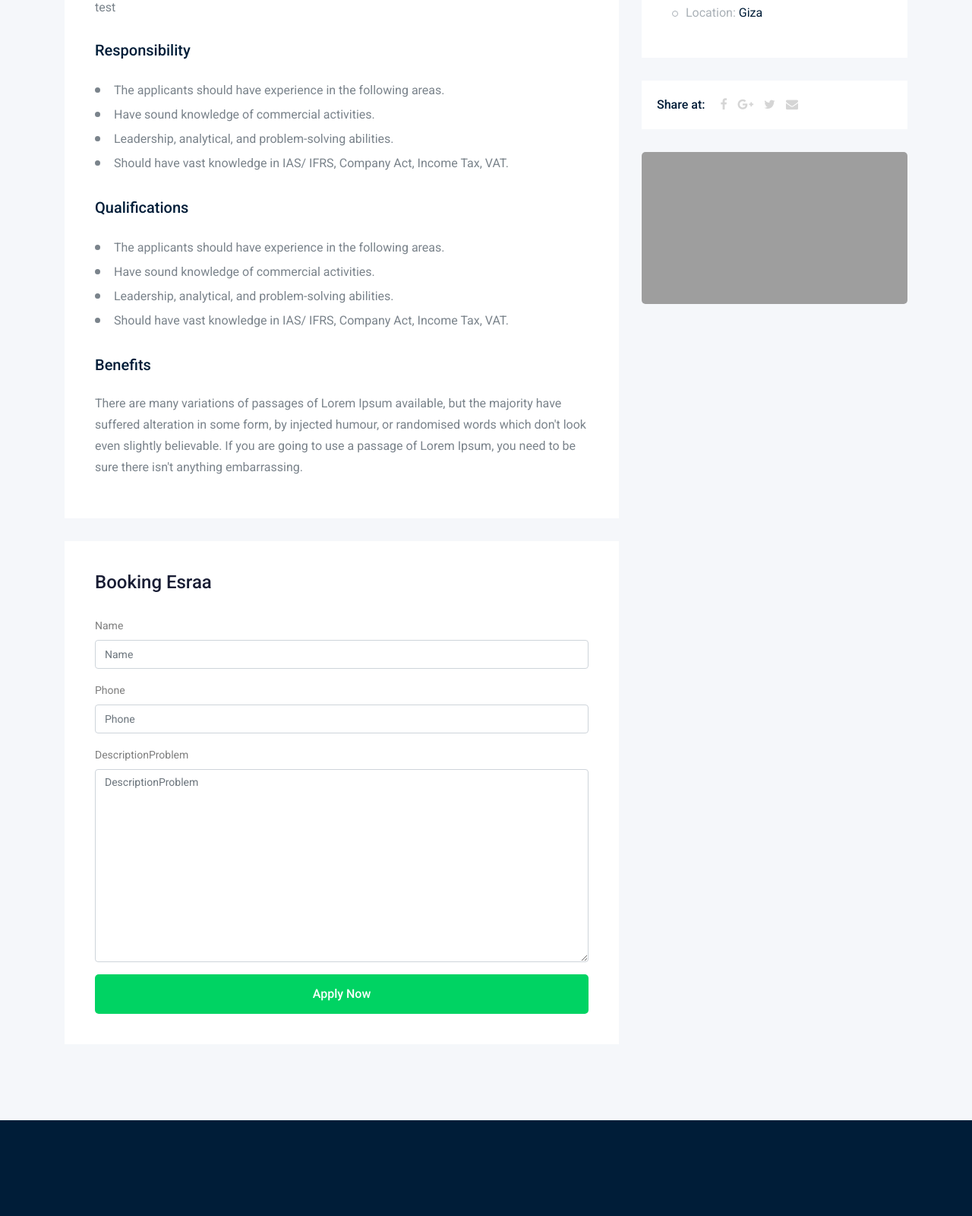
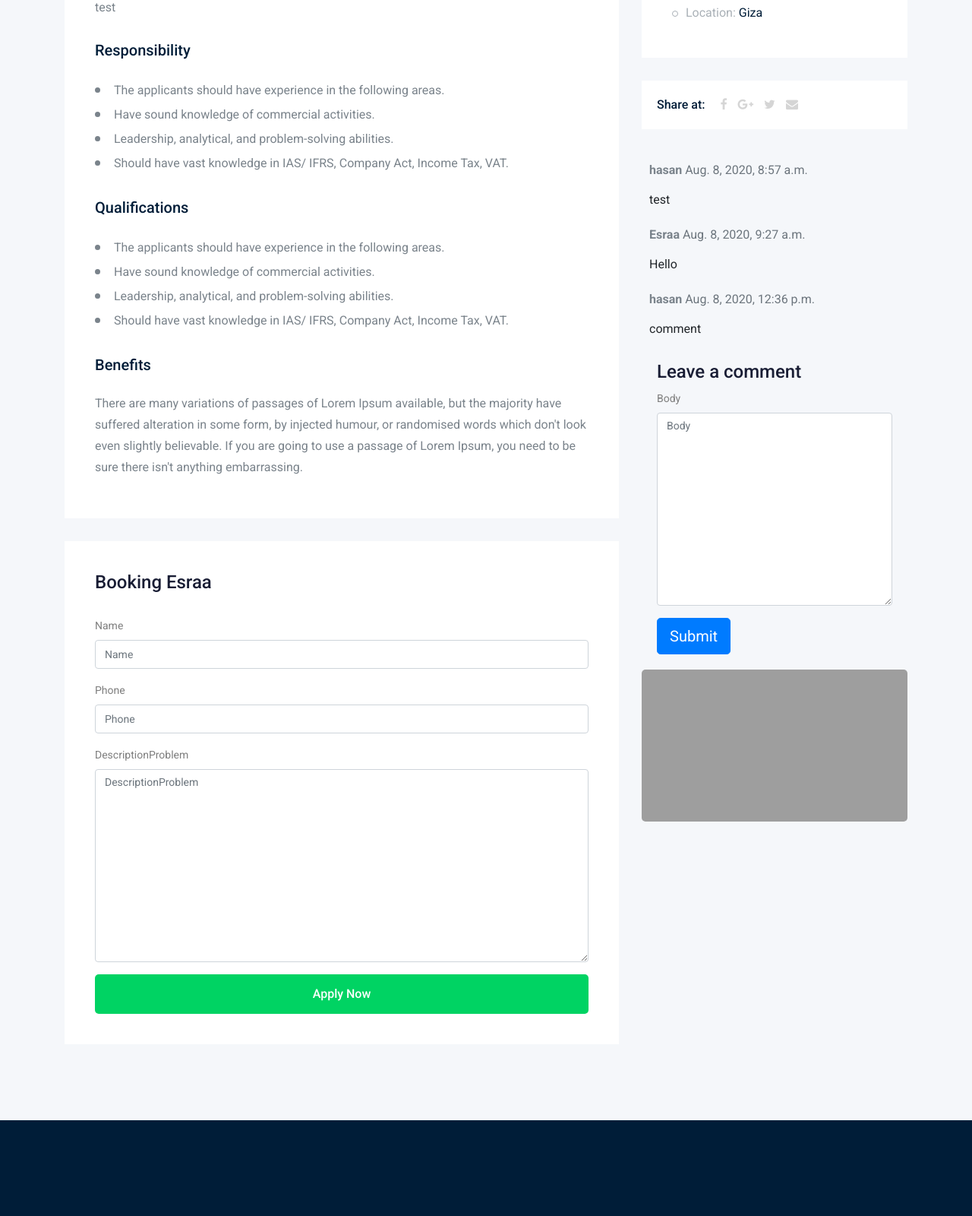
Before and after one commit to Hasan-saad/django-2gether-only, a Django app: page /ServiceProvider/1 in a window 1280 px wide. Shown: the part 687-2287 px from the top of the page at 76% size. Run offline with Django 3.2, Linux system fonts and the light colour scheme; a user stored in the database is signed in; data comes from the database, SQL or seed files in the repository; both versions use the stored data as it was after the commit; a map, chart or similar area stays blank; some libraries are stand-ins or nearby versions; grey boxes are pictures that could not be loaded.

Commit message:
add comments each ServiceProvider

```diff
--- a/ServiceProvider/form.py
+++ b/ServiceProvider/form.py
@@ -1,6 +1,5 @@
-import ServiceProvider
 from django import forms
-from .models import Reservation, ServicProvider
+from .models import *
 
 class ReservationProblem(forms.ModelForm):
     class Meta:
@@ -12,3 +11,9 @@ class AddService(forms.ModelForm):
         model = ServicProvider
         fields = '__all__'
         exclude = [ 'user', 'publishAt' ]
+
+
+class CommentForm(forms.ModelForm):
+    class Meta:
+        model = Comment
+        fields = ['body']
--- a/ServiceProvider/models.py
+++ b/ServiceProvider/models.py
@@ -1,6 +1,7 @@
 from django.contrib.auth.models import User
 from django.db import models
 from django.utils.text import slugify
+from accounts.models import Profile
 
 
 def image_upload(instance, fileName):
@@ -57,3 +58,21 @@ class Reservation(models.Model):
 
     def __str__(self):
         return str(self.service)
+
+
+
+
+
+
+class Comment(models.Model):
+    user = models.ForeignKey(Profile,on_delete=models.CASCADE,related_name='comments')
+    serviceProvider = models.ForeignKey(ServicProvider,on_delete=models.CASCADE,related_name='comments')
+    body = models.TextField()
+    created_on = models.DateTimeField(auto_now_add=True)
+    active = models.BooleanField(default=True)
+
+    class Meta:
+        ordering = ['created_on']
+
+    def __str__(self):
+        return 'Comment {} by {}'.format(self.body, self.user)
--- a/ServiceProvider/templates/ServiceProvider/Service_detail.html
+++ b/ServiceProvider/templates/ServiceProvider/Service_detail.html
@@ -105,6 +105,77 @@
                             <li><a href="#"> <i class="fa fa-envelope"></i></a> </li>
                         </ul>
                     </div>
+<!-- ------------------------------------- -->
+
+{% for comment in comments %}
+        <div class="comments" style="padding: 10px;">
+          <p class="font-weight-bold">
+            {{ comment.user }}
+            <span class=" text-muted font-weight-normal">
+              {{ comment.created_on }}
+            </span>
+          </p>
+          {{ comment.body}}
+        </div>
+        {% endfor %}
+<!-- ------------------------------------- -->
+
+        <div class="card-body">
+            {% if new_comment %}
+            <div class="alert alert-success" role="alert">
+              Your comment is awaiting moderation
+            </div>
+            {% else %}
+            <h3>Leave a comment</h3>
+            <form method="post" >
+                {% csrf_token %}
+                {% bootstrap_form commentForm %}
+                {% buttons %}
+                <!-- {{ form.as_p }}
+                {% csrf_token %} -->
+              <button type="submit" class="btn btn-primary  btn-lg">Submit</button>
+                {% endbuttons %}
+            </form>
+            {% endif %}
+          </div>
+<!-- ------------------------------------- -->
+
+          <!-- <div class="col-md-8 card mb-4  mt-3 ">
+            <div class="card-body"> -->
+              <!-- comments -->
+              <!-- <h2>{{ comments.count }} comments</h2>
+
+              {% for comment in comments %}
+              <div class="comments" style="padding: 10px;">
+                <p class="font-weight-bold">
+                  {{ comment.name }}
+                  <span class=" text-muted font-weight-normal">
+                    {{ comment.created_on }}
+                  </span>
+                </p>
+                {{ comment.body | linebreaks }}
+              </div>
+              {% endfor %}
+            </div>
+          </div>
+          <div class="col-md-8 card mb-4  mt-3 ">
+            <div class="card-body">
+              {% if new_comment %}
+              <div class="alert alert-success" role="alert">
+                Your comment is awaiting moderation
+              </div>
+              {% else %}
+              <h3>Leave a comment</h3>
+              <form method="post" style="margin-top: 1.3em;">
+                {{ comment_form.as_p }}
+                {% csrf_token %}
+                <button type="submit" class="btn btn-primary  btn-lg">Submit</button>
+              </form>
+              {% endif %}
+            </div>
+          </div>
+        </div> -->
+<!-- ------------------------------------- -->
                     <div class="job_location_wrap">
                         <div class="job_lok_inner">
                             <div id="map" style="height: 200px;"></div>
--- a/ServiceProvider/views.py
+++ b/ServiceProvider/views.py
@@ -1,12 +1,11 @@
 # from multiprocessing.reduction import register
-
 from django.contrib.auth.decorators import login_required
 from django.db.models import F
-from django.shortcuts import render, redirect
+from django.shortcuts import render, redirect,  get_object_or_404
 from django.urls import reverse
-from .models import ServicProvider
+from .models import *
 from django.core.paginator import Paginator
-from .form import ReservationProblem, AddService
+from .form import ReservationProblem, AddService, CommentForm
 from .filters import ServicProviderFilter
 from accounts.models import Profile
 from accounts.forms import UserForm,ProfileForm
@@ -29,6 +28,10 @@ def service_list(request):
 def service_detals(request, id):
     service_detals = ServicProvider.objects.get(id=id)
     profile_detals = Profile.objects.get(user=request.user)
+    # Comments
+    comments = Comment.objects.filter(serviceProvider_id = service_detals)
+    new_comment = None
+    # Comment posted
     if request.method == 'POST':
         form = ReservationProblem(request.POST)
         if form.is_valid():
@@ -39,8 +42,48 @@ def service_detals(request, id):
             service_detals.save()
     else:
         form = ReservationProblem()
-    context = {'service': service_detals, 'form': form,'profile_detals':profile_detals}
+
+    commentForm = None
+    if request.method == 'POST' and not form.is_valid():
+        commentForm = CommentForm(request.POST)
+        if commentForm.is_valid():
+            # Create Comment object but don't save to database yet
+            new_comment = commentForm.save(commit=False)
+            # Assign the current post to the comment
+            new_comment.user = profile_detals
+            new_comment.serviceProvider = service_detals
+            # Save the comment to the database
+            new_comment.save()
+    else:
+        commentForm = CommentForm()
+
+
+    context = {'service': service_detals, 'form': form,'profile_detals':profile_detals,
+                'comments': comments, 'new_comment': new_comment, 'commentForm': commentForm}
     return render(request, 'ServiceProvider/Service_detail.html', context)
+
+# def post_detail(request):
+#     # post = get_object_or_404(Post, slug=slug)
+#     comments = user.comments.filter(active=True)
+#     new_comment = None
+#     # Comment posted
+#     if request.method == 'POST':
+#         commentForm = CommentForm(data=request.POST)
+#         if commentForm.is_valid():
+
+#             # Create Comment object but don't save to database yet
+#             new_comment = commentForm.save(commit=False)
+#             # Assign the current post to the comment
+#             new_comment.user = user
+#             # Save the comment to the database
+#             new_comment.save()
+#     else:
+#         commentForm = CommentForm()
+
+#     context = { 'comments': comments, 'new_comment': new_comment, 'commentForm': commentForm }
+
+#     return render(request, 'ServiceProvider/Service_detail.html', context)
+
 
 # @register.filter
 # def subtract(value, arg):
```
Also changed, not shown: ServiceProvider/admin.py (+9 -0 lines), ServiceProvider/migrations/0006_comment.py (added), ServiceProvider/migrations/0007_auto_20200808_1056.py (added), ServiceProvider/migrations/0008_auto_20200808_1425.py (added), db.sqlite3.
